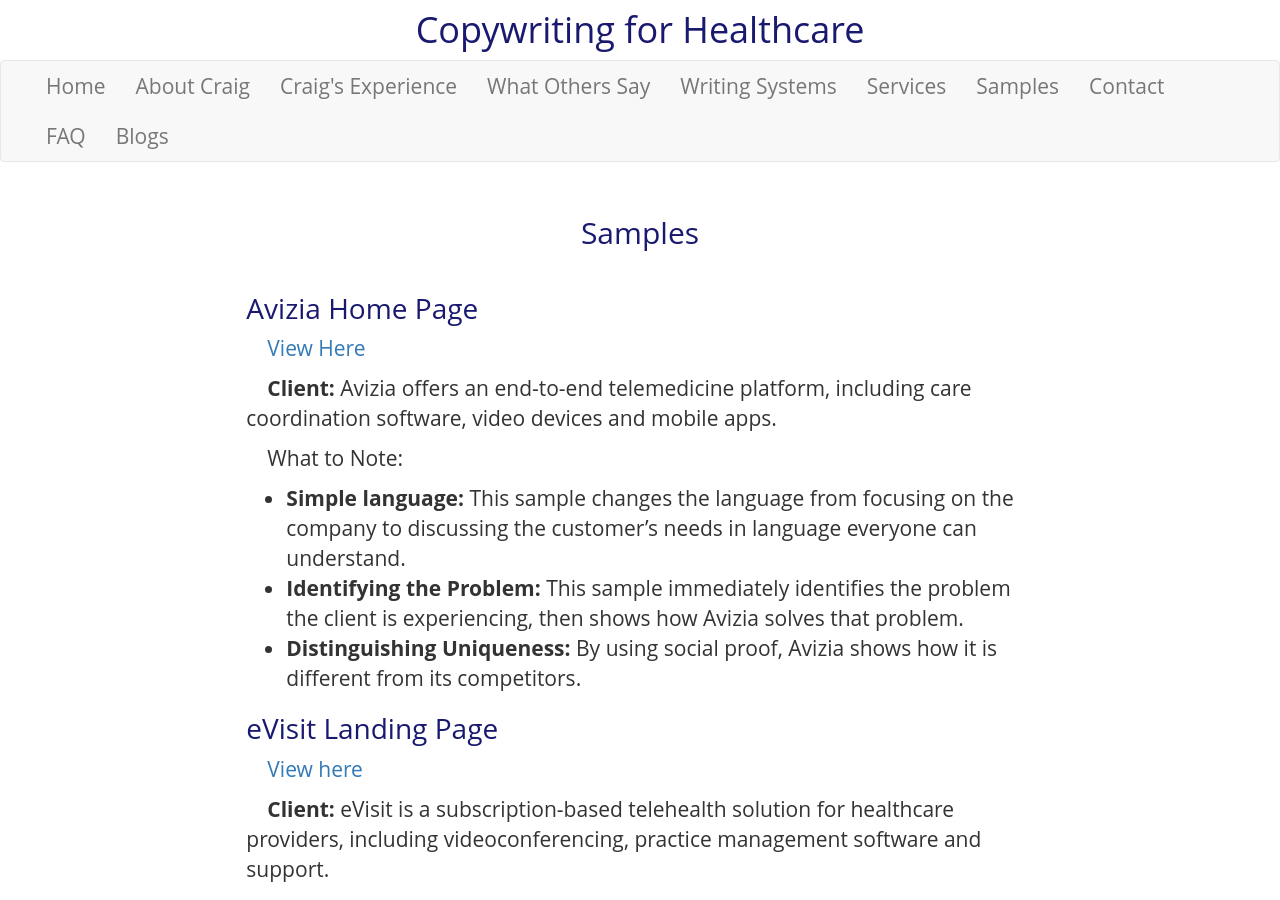
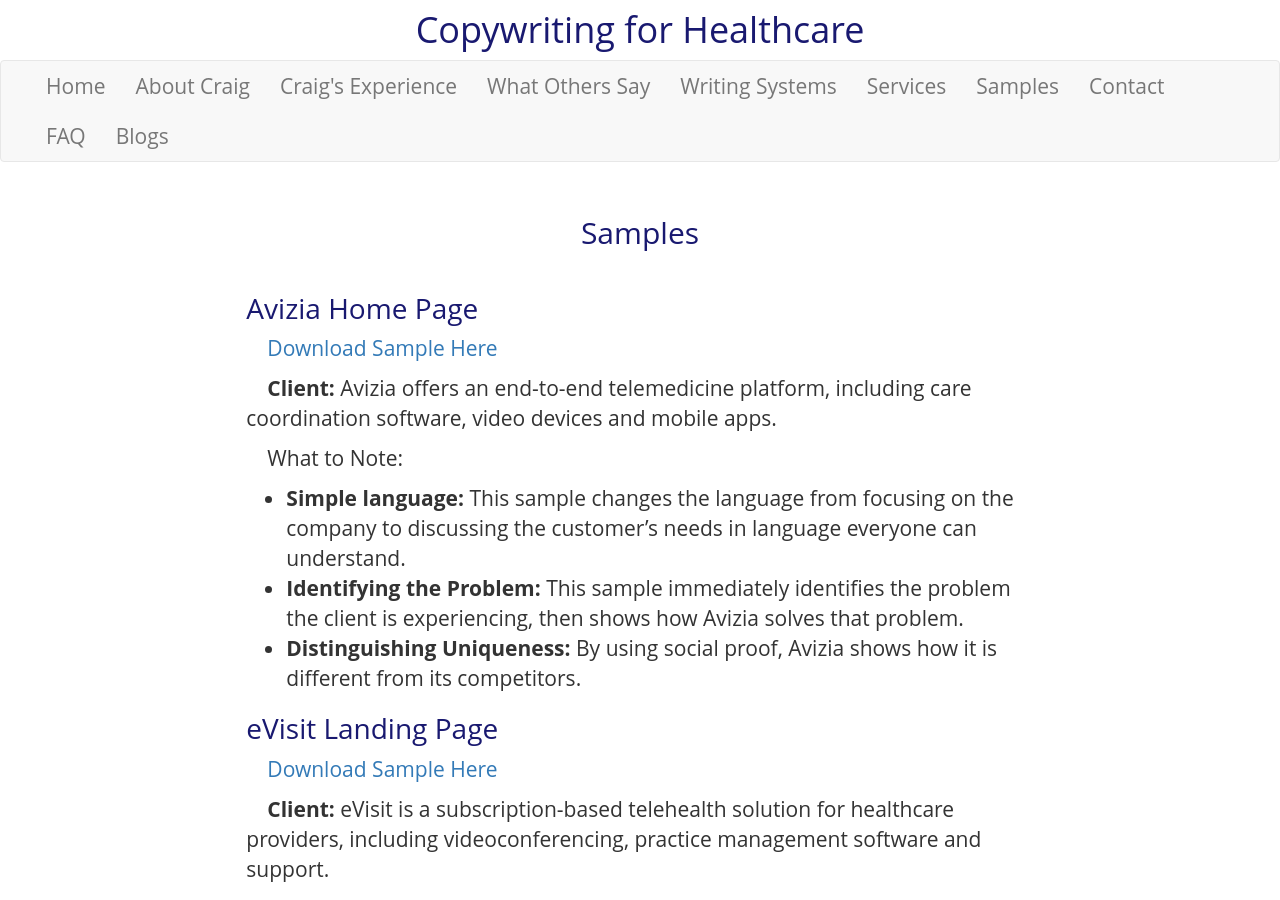
Before and after one commit to DeannaWarren/jubilant-fortnight, a Jekyll site: the page built from pages/06-samples.md, in a window 1280 px wide and 900 px high. Built offline with Jekyll 4.4.1, drawn with Linux system fonts in a browser that asks for light colours; a script that is not in the unit is left out.

Commit message:
Edit view links for samples to download directly

```diff
--- a/pages/06-samples.md
+++ b/pages/06-samples.md
@@ -8,7 +8,7 @@
 <!-- <h2>Samples</h2> -->
 
 <h3>Avizia Home Page</h3>
-<p><a href="http://www.pdf-archive.com/2016/05/31/avizia-sample-homepage/preview/page/1/"> View Here </a></p>
+<p><a href="/samples/avizia-sample-homepage.pdf" value="Avizia Sample Homepage -  Craig Warren" download> Download Sample Here </a></p>
 <p><strong>Client:</strong> Avizia offers an end-to-end telemedicine platform, including care coordination software, video devices and mobile apps. </p>
 <p>What to Note:</p>
 <ul>
@@ -18,7 +18,7 @@
 </ul>
 
 <h3> eVisit Landing Page </h3>
-<p><a href="http://www.pdf-archive.com/2016/05/31/evisit-sample-landing-page/preview/page/1/"> View here </a></p>
+<p><a href="/samples/evisit-sample-landing-page" value="eVisit Sample Landing Page - Craig Warren"> Download Sample Here </a></p>
 <p><strong>Client:</strong> eVisit is a subscription-based telehealth solution for healthcare providers, including videoconferencing, practice management software and support.</p>
 <p>What to Note:</p>
 <ul>
```
Also changed, not shown: pages/01-about.md (+2 -0 lines), 2 other files.
